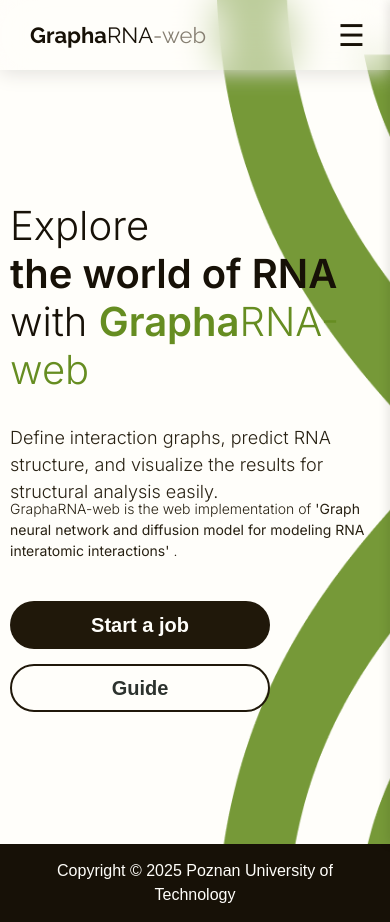
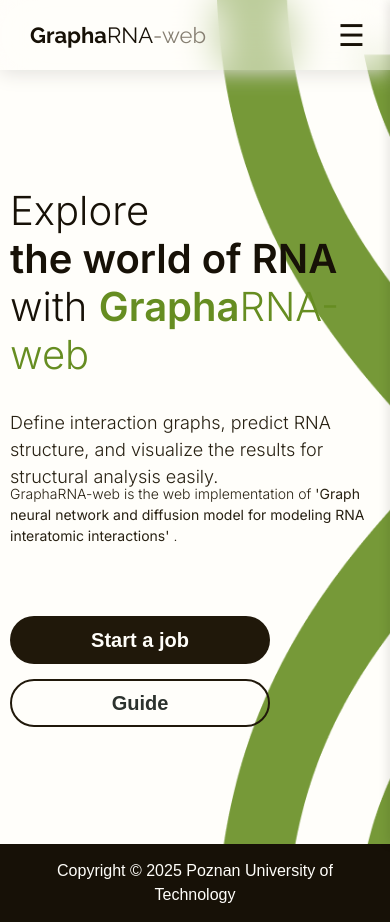
Before and after one commit to GraphaRNA-web/GraphaRNA-web, a Next.js app in the folder frontend/: page / in a window 390 px wide. Built offline with nearby package versions, Linux system fonts and the light colour scheme; a web font is replaced by a local one.

Commit message:
Maly fix formatowania + naprawa CI

```diff
--- a/frontend/app/styles/home.css
+++ b/frontend/app/styles/home.css
@@ -90,6 +90,7 @@
     flex-direction: column;
     gap: 15px;
     width: 490px;
+    margin-top: 30px;
   }
 
   .home-description-text{
--- a/frontend/app/submitJob/page.tsx
+++ b/frontend/app/submitJob/page.tsx
@@ -36,7 +36,7 @@
   const year = date.getFullYear();
   const randomSeed = Math.floor(Math.random() * 90000) + 10000;
   const randomJob = Math.floor(Math.random() * 900) + 100;
-  const [seed, setSeed] = useState(randomSeed);
+  const [seed, setSeed] = useState<number | "">(randomSeed);
   const [jobname, setJobname] = useState(`job-${day}${month}${year}-${randomJob}`);
   const [email, setEmail] = useState("");
   const [alternativeConformations, setAlternativeConformations] = useState(1);
@@ -252,6 +252,7 @@
 };
 
 const handleNext = async () => {
+  setErrors([]);
   if (currentStep === 0) {
     const res = await validateStructure(true);
     if (res === "warning") {
@@ -288,7 +289,7 @@
   const handleSubmit = async () => {
     setErrors([]);
 
-    if (seed === null || seed === "" ) {
+    if (seed === null || seed === "") {
       setErrors(["Seed cannot be empty."]);
       return;
     }
```
